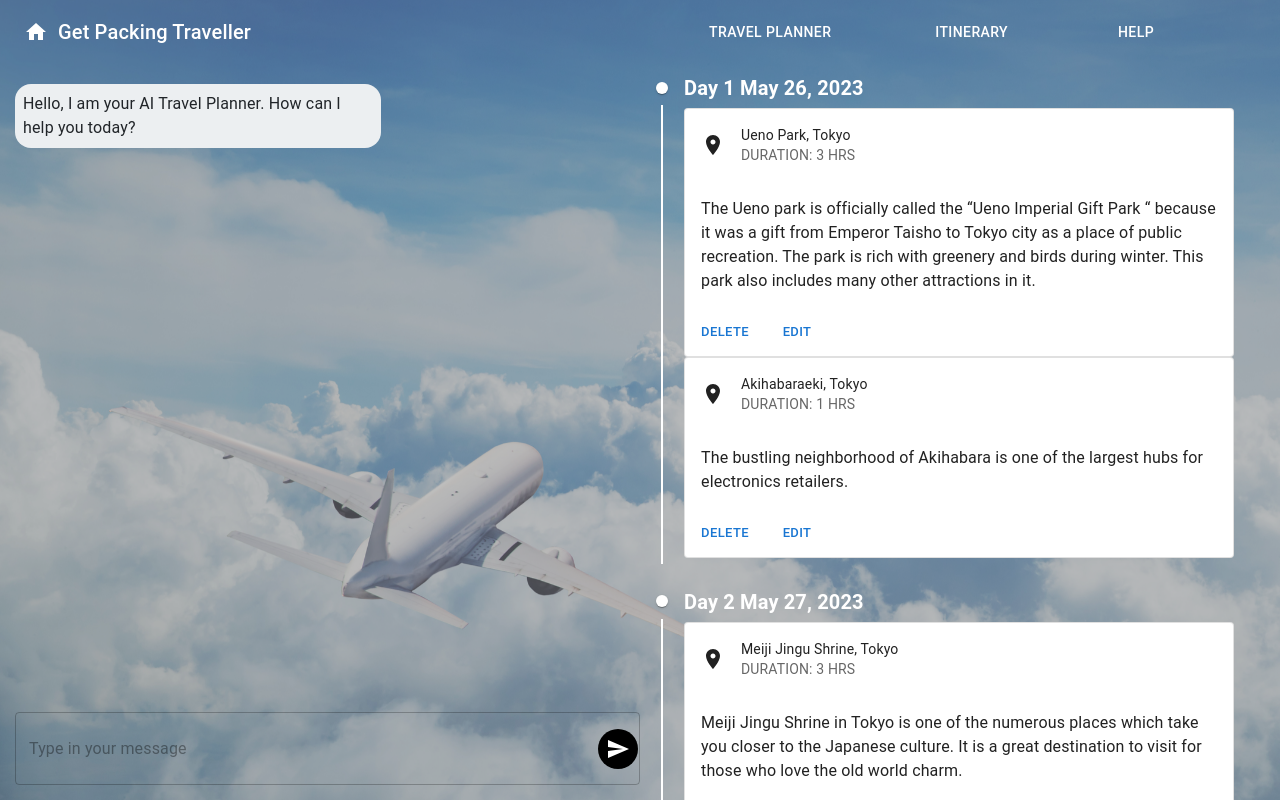
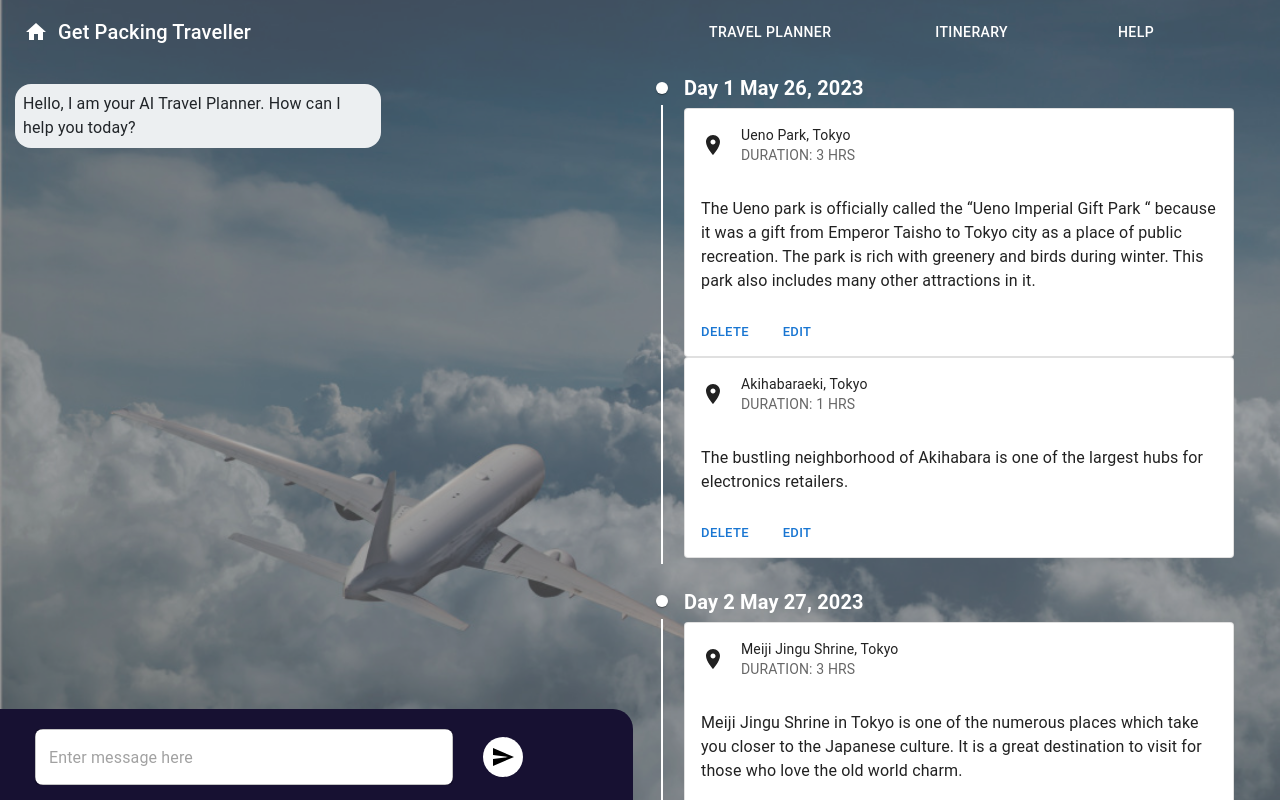
Before and after one commit to Monash-FIT3170/AI_Travel_Plan, a React (Create React App) app in the folder client/: page /chat in a window 1280 px wide. Built offline with nearby package versions, Linux system fonts and the light colour scheme.

Commit message:
added some features to ui to make it look more simmilar to the figma prototype

```diff
--- a/client/src/components/AppBar.jsx
+++ b/client/src/components/AppBar.jsx
@@ -1,4 +1,4 @@
-import React from "react";
+import React, { useState } from "react";
 import AppBar from "@mui/material/AppBar";
 import Toolbar from "@mui/material/Toolbar";
 import Typography from "@mui/material/Typography";
@@ -8,6 +8,12 @@ import Button from "@mui/material/Button";
 import { Link } from "react-router-dom";
 
 const MyAppBar = () => {
+  const [activeButton, setActiveButton] = useState("");
+
+  const handleClick = (buttonName) => {
+    setActiveButton(buttonName);
+  };
+
   return (
     <AppBar
       position="fixed"
@@ -24,7 +30,12 @@ const MyAppBar = () => {
           color="inherit"
           component={Link}
           to="/chat"
-          style={{ color: "white", marginRight: "88px" }}
+          style={{
+            color: "white",
+            marginRight: "88px",
+            backgroundColor: activeButton === "travel" ? "brown" : "transparent",
+          }}
+          onClick={() => handleClick("travel")}
         >
           Travel Planner
         </Button>
@@ -32,7 +43,12 @@ const MyAppBar = () => {
           color="inherit"
           component={Link}
           to="/itinerary"
-          style={{ color: "white", marginRight: "88px" }}
+          style={{
+            color: "white",
+            marginRight: "88px",
+            backgroundColor: activeButton === "itinerary" ? "brown" : "transparent",
+          }}
+          onClick={() => handleClick("itinerary")}
         >
           Itinerary
         </Button>
@@ -40,7 +56,12 @@ const MyAppBar = () => {
           color="inherit"
           component={Link}
           to="/example"
-          style={{ color: "white", marginRight: "88px" }}
+          style={{
+            color: "white",
+            marginRight: "88px",
+            backgroundColor: activeButton === "help" ? "brown" : "transparent",
+          }}
+          onClick={() => handleClick("help")}
         >
           Help
         </Button>
--- /dev/null
+++ b/client/src/components/BackgroundImage2.jsx
@@ -0,0 +1,22 @@
+import React from "react";
+import background2 from "../assets/background2.jpeg";
+
+const BackgroundImage2 = () => {
+  return (
+    <div
+      style={{
+        backgroundImage: `url(${background2})`,
+        backgroundSize: "cover",
+        backgroundPosition: "center",
+        position: "fixed",
+        top: 0,
+        left: 0,
+        right: 0,
+        bottom: 0,
+        zIndex: 0,
+      }}
+    />
+  );
+};
+
+export default BackgroundImage2;
--- a/client/src/components/chatbox/ChatBox.jsx
+++ b/client/src/components/chatbox/ChatBox.jsx
@@ -160,31 +160,41 @@ export default function Chatbox() {
           left: "0",
           width: "100%",
           padding: "15px",
+
+
         }}
       >
-        <Box display="flex" alignItems="center">
+        <Box
+              display="flex"
+              alignItems="center"
+              style={{ backgroundColor: "rgb(23, 17, 50)", width: "51%", height: "100%", padding: "20px",marginLeft: "-20px", marginBottom: "-20px" , borderTopRightRadius: "20px",}}
+            >
               <TextField
-            placeholder="Type in your message"
+                placeholder="Enter message here"
                 value={inputValue}
                 onChange={handleInputEnter}
                 multiline
                 maxRows="4"
                 minRows="1"
-            style={{ width: "50%", resize: "none" }}
+                style={{
+                  width: "70%",
+                  resize: "none",
+                  backgroundColor: "white",
+                  color: "black",
+                  marginLeft: "20px",
+                  borderRadius: "8px",
+                }}
                 variant="outlined"
-            InputProps={{
-              endAdornment: (
+              />
               <IconButton
                 onClick={handleButtonClick}
                 edge="end"
-                  style={{ color: "white", backgroundColor: "black" }}
+                style={{ color: "black", backgroundColor: "white", marginLeft: "30px", }}
               >
     <SendIcon />
   </IconButton>
-              ),
-            }}
-          />
 </Box>
+
       </div>
     </div>
   );
--- a/client/src/pages/ChatPage.jsx
+++ b/client/src/pages/ChatPage.jsx
@@ -1,6 +1,6 @@
 import ChatBox from "../components/chatbox/ChatBox";
 import Background from "../components/Background";
-import BackgroundImage from "../components/BackgroundImage";
+import BackgroundImage2 from "../components/BackgroundImage2";
 import Grid from "@mui/material/Grid";
 import { ItineraryTimeLine } from "../components/ItineraryTimeLine";
 import { mockTravel_Itinerary1 } from "../MockItinerary";
@@ -8,7 +8,7 @@ import { mockTravel_Itinerary1 } from "../MockItinerary";
 export function ChatPage() {
   return (
     <>
-      <BackgroundImage />
+      <BackgroundImage2 />
       <Background>
         <Grid container>
           <Grid item xs={6}>
--- a/client/src/pages/ExamplePage.jsx
+++ b/client/src/pages/ExamplePage.jsx
@@ -1,7 +1,7 @@
 import React from "react";
 import ExampleBox from "../components/examples/ExampleBox";
 import Background from "../components/Background";
-import BackgroundImage from "../components/BackgroundImage";
+import BackgroundImage2 from "../components/BackgroundImage2";
 import Typography from "@mui/material/Typography";
 // import Grid from "@mui/material/Grid";
 import HelpMenu from "../components/help/HelpMenu";
@@ -9,7 +9,7 @@ import HelpMenu from "../components/help/HelpMenu";
 export default function ExamplePage() {
   return (
     <>
-      <BackgroundImage />
+      <BackgroundImage2 />
       <Background>
         <Typography
           variant="h3"
--- a/client/src/pages/ItineraryPage.jsx
+++ b/client/src/pages/ItineraryPage.jsx
@@ -9,7 +9,7 @@ import DeleteAlert from "../components/DeleteAlert";
 import NewDestination from "../components/NewDestination";
 import ItinerarySumarryButton from "../components/ItinerarySummaryButton";
 import Background from "../components/Background";
-import BackgroundImage from "../components/BackgroundImage";
+import BackgroundImage2 from "../components/BackgroundImage2";
 
 export function ItineraryPage() {
   useEffect(() => {
@@ -24,7 +24,7 @@ export function ItineraryPage() {
   }, []);
   return (
     <div>
-      <BackgroundImage />
+      <BackgroundImage2 />
       <Background>
         <ItinerarySumarryButton />
         <AddButton />
--- a/client/src/pages/itineraryRight.jsx
+++ b/client/src/pages/itineraryRight.jsx
@@ -1,5 +1,5 @@
 import Background from "../components/Background"
-import BackgroundImage from "../components/BackgroundImage"
+import BackgroundImage2 from "../components/BackgroundImage2"
 import Chatbox from "../components/Chatbox";
 import { EventCardView } from "../components/EventCardView"
 import { ItineraryTimeLine } from "../components/ItineraryTimeLine"
@@ -9,7 +9,7 @@ import { mockTravel_Itinerary1 } from "../MockItinerary";
 export function ItineraryRight(){
     return (
         <div>
-            <BackgroundImage/>
+            <BackgroundImage2/>
             <Background>
             <Grid container>
                   <Grid item xs={6}>
```
Also changed, not shown: client/src/assets/background2.jpeg (added). Lines whose indentation alone changed are shown as unchanged.
